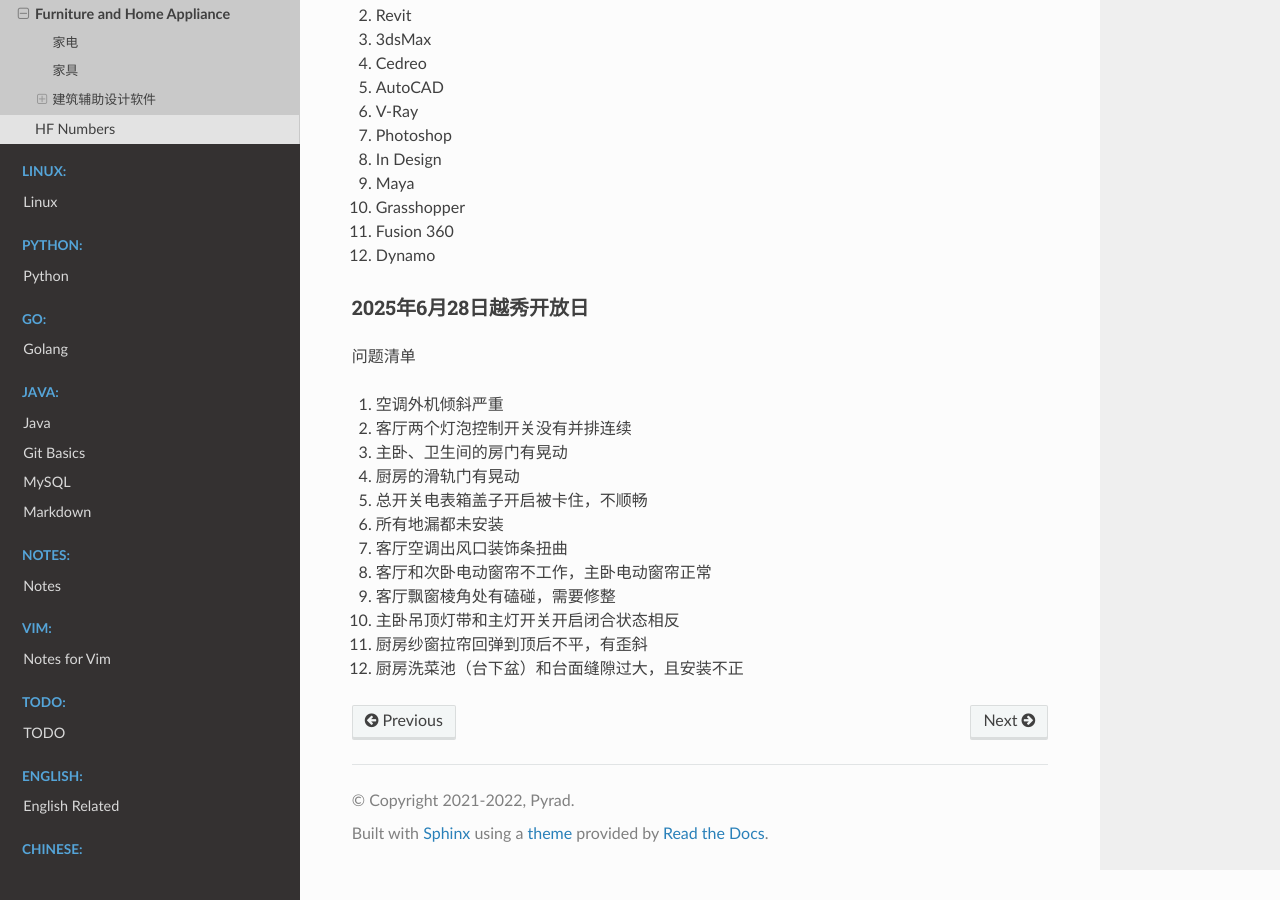
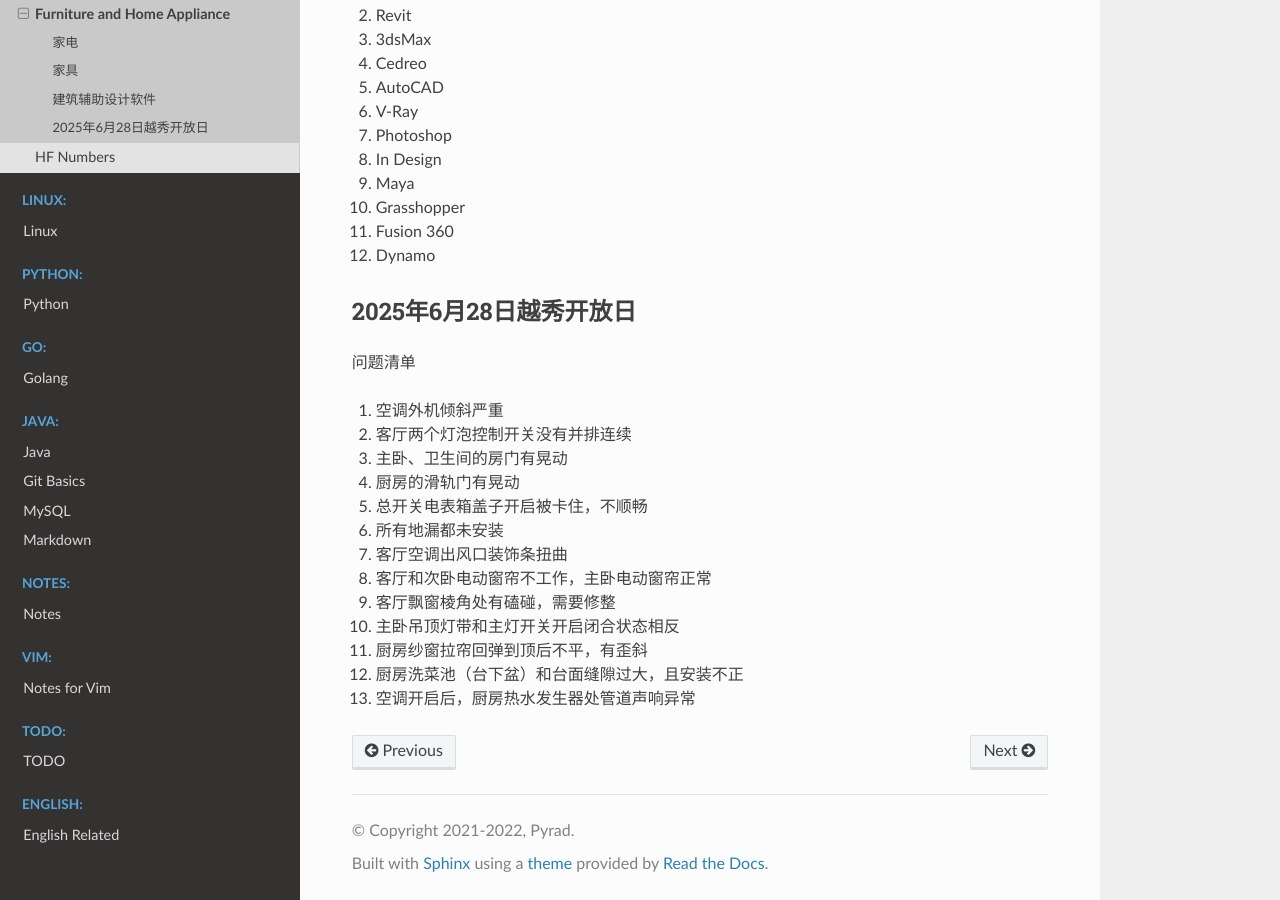
Before and after one commit to Pyrad/pyradnotes, a Sphinx documentation site: the page built from source/RealEstate/FurnitureHomeAppliance.md, in a window 1280 px wide and 900 px high, scrolled down 741 px. Built offline with Sphinx 7.4.7 and the Read the Docs theme 3.1.0, drawn with Linux system fonts in a browser that asks for light colours; pages that are not in the unit, such as notebooks, are missing from menus.

Commit message:
Realestate Update issue list

```diff
--- a/source/RealEstate/FurnitureHomeAppliance.md
+++ b/source/RealEstate/FurnitureHomeAppliance.md
@@ -39,7 +39,7 @@
 11. Fusion 360
 12. Dynamo
 
-### 2025年6月28日越秀开放日
+## 2025年6月28日越秀开放日
 
 问题清单
 
@@ -55,3 +55,4 @@
 10. 主卧吊顶灯带和主灯开关开启闭合状态相反
 11. 厨房纱窗拉帘回弹到顶后不平，有歪斜
 12. 厨房洗菜池（台下盆）和台面缝隙过大，且安装不正
+13. 空调开启后，厨房热水发生器处管道声响异常
```
